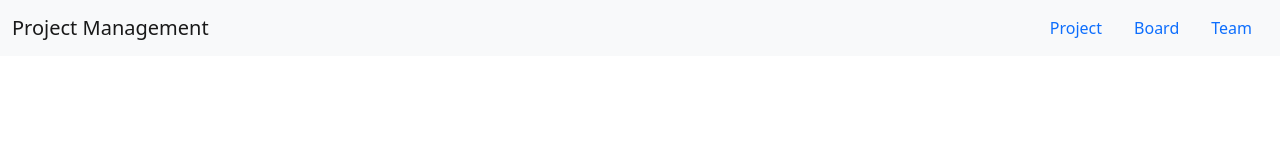
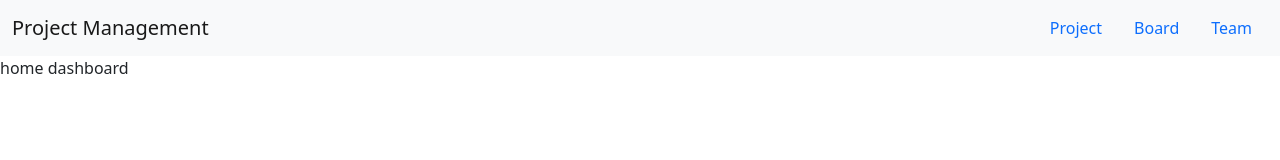
Before and after one commit to SandraAnghel/project-management, an Angular app in the folder ui/: page / in a window 1280 px wide. Shown: the top 160 px of the page. Built offline with nearby package versions, Linux system fonts and the light colour scheme.

Commit message:
Add home dashboard

```diff
--- a/ui/src/app/app-routing.module.ts
+++ b/ui/src/app/app-routing.module.ts
@@ -1,13 +1,16 @@
 import { NgModule } from '@angular/core';
 import { RouterModule, Routes } from '@angular/router';
 import { BoardComponent } from './board/board.component';
+import { HomeComponent } from './home/home.component';
 import { ProjectComponent } from './project/project.component';
 import { TeamComponent } from './team/team.component';
 
 const routes: Routes = [
+  {path: '', component: HomeComponent},
   {path: 'project', component: ProjectComponent},
   {path: 'board', component: BoardComponent},
   {path: 'team', component: TeamComponent}
+
 ];
 
 @NgModule({
--- a/ui/src/app/app.component.html
+++ b/ui/src/app/app.component.html
@@ -1,6 +1,6 @@
 <nav id="menu" class="navbar navbar-light bg-light">
     <div class="container-fluid">
-      <a href="#" class="navbar-brand">Project Management</a>
+      <a routerLink="" class="navbar-brand">Project Management</a>
       <ul class="nav nav-pills">
         <li class="nav-item">
           <a routerLink="/project" class="nav-link">Project</a>
--- a/ui/src/app/app.module.ts
+++ b/ui/src/app/app.module.ts
@@ -4,6 +4,7 @@ import { BrowserModule } from '@angular/platform-browser';
 import { AppRoutingModule } from './app-routing.module';
 import { AppComponent } from './app.component';
 import { BoardComponent } from './board/board.component';
+import { HomeComponent } from './home/home.component';
 import { ProjectComponent } from './project/project.component';
 import { TeamComponent } from './team/team.component';
 
@@ -12,7 +13,8 @@ import { TeamComponent } from './team/team.component';
     AppComponent,
     ProjectComponent,
     BoardComponent,
-    TeamComponent
+    TeamComponent,
+    HomeComponent
   ],
   imports: [
     BrowserModule,
--- /dev/null
+++ b/ui/src/app/home/home.component.html
@@ -0,0 +1 @@
+home dashboard
```
Also changed, not shown: ui/src/app/home/home.component.ts (added, +12 -0 lines), ui/src/app/home/home.component.css (added).
